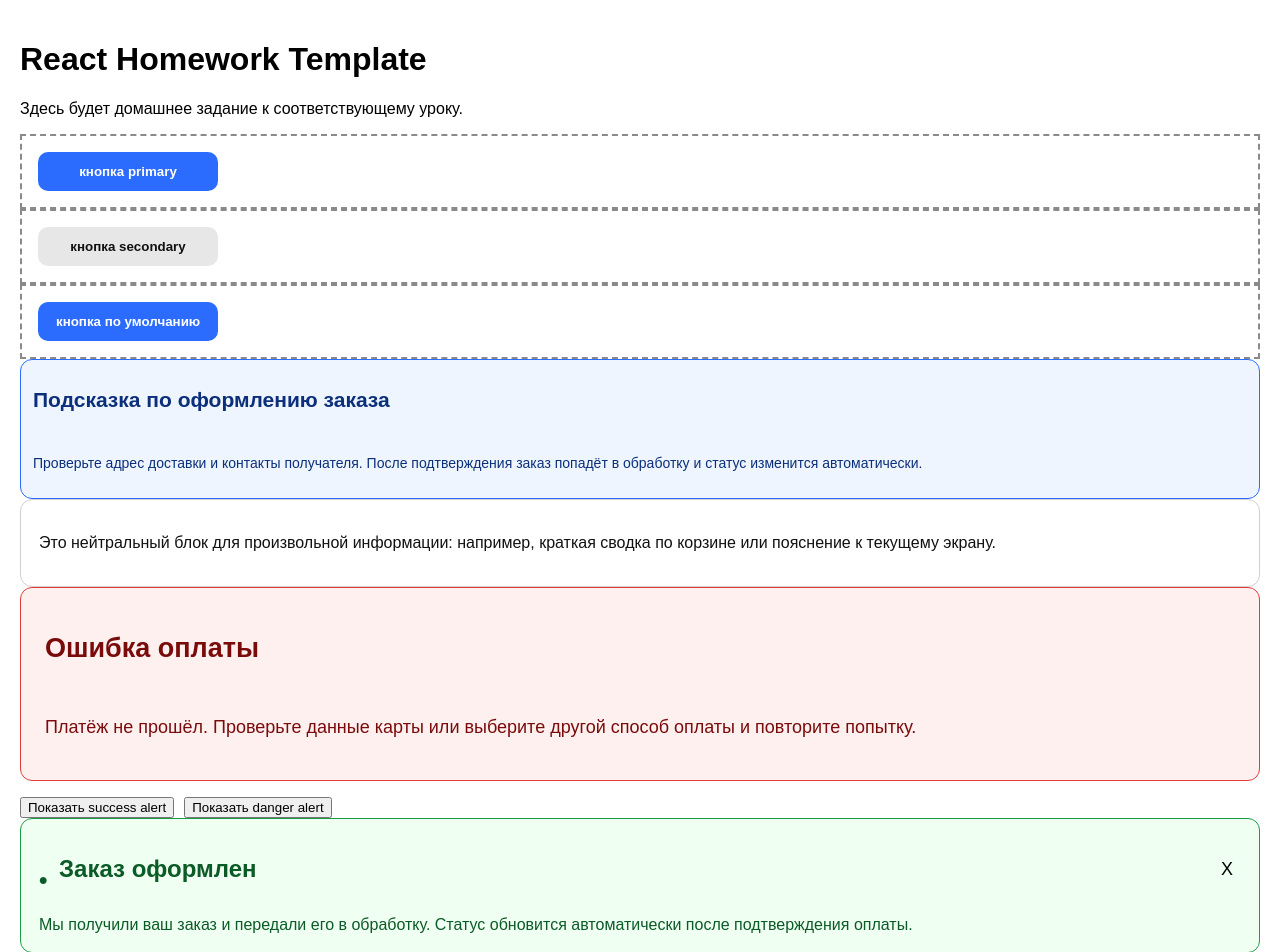
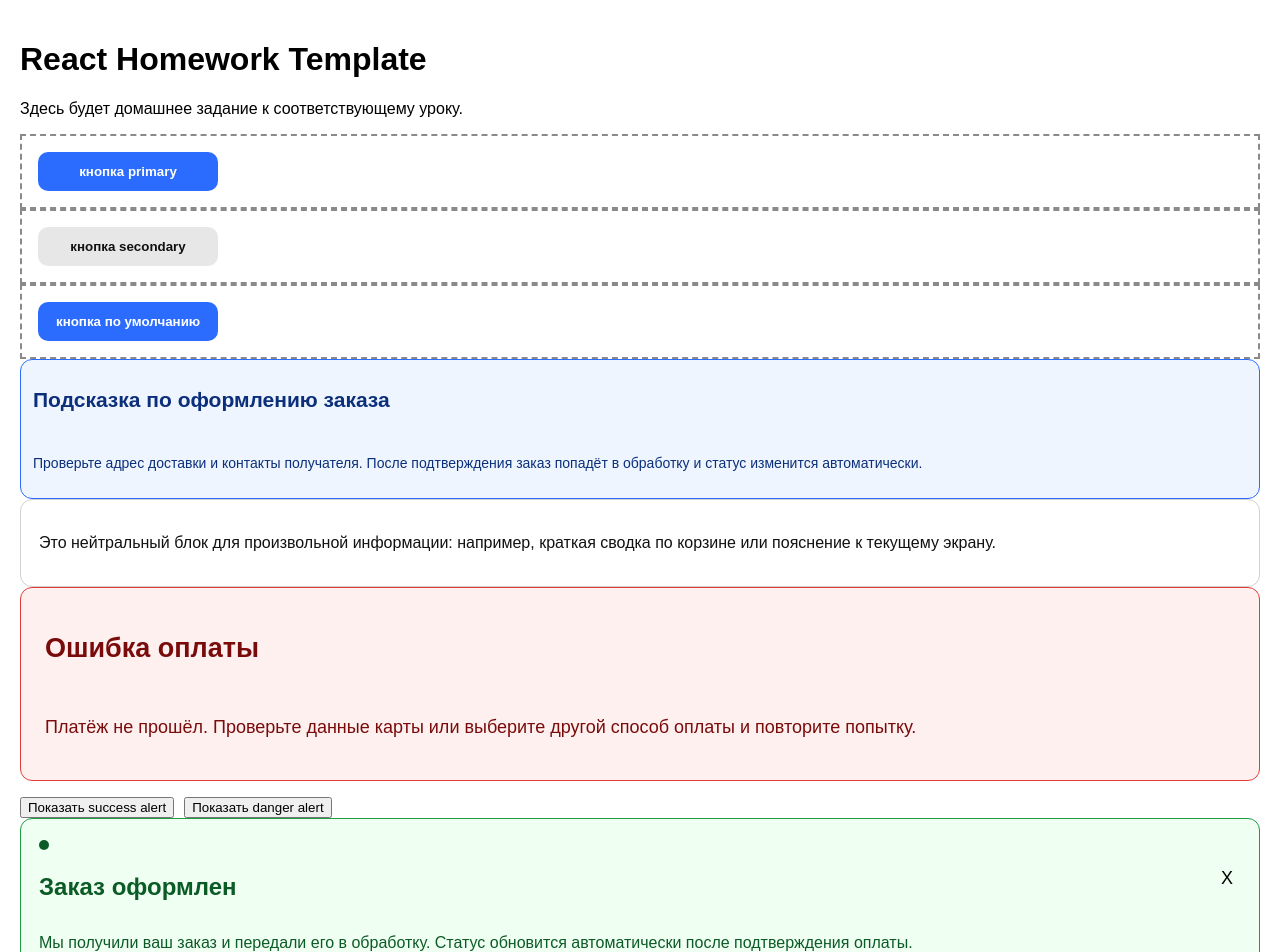
Before and after one commit to tusin777/react-home-works-app, a React (Vite) app: page / in a window 1280 px wide. Shown: the top 952 px of the page. Built offline with nearby package versions, Linux system fonts and the light colour scheme.

Commit message:
Упрощение отображения заголовка в компоненте Alert и добавление фона для иконки

```diff
--- a/src/components/Alert/Alert.jsx
+++ b/src/components/Alert/Alert.jsx
@@ -9,12 +9,8 @@ const Alert = ({ title, children, tone = "info", isOpen, onClose }) => {
     <div className={rootClassName}>
       <div className={styles.header}>
         <div>
-          {title && (
-            <h2>
-              <span className={styles["icon-box"]}>&bull;</span>
-              {title}
-            </h2>
-          )}
+          <span className={styles["icon-box"]}></span>
+          {title && <h2>{title}</h2>}
         </div>
 
         <button type="button" onClick={onClose} className={styles.close}>
--- a/src/components/Alert/Alert.module.css
+++ b/src/components/Alert/Alert.module.css
@@ -38,6 +38,7 @@
   display: inline-block;
   margin-right: 10px;
   vertical-align: middle;
+  background: currentColor;
 }
 
 /* tones */
```
